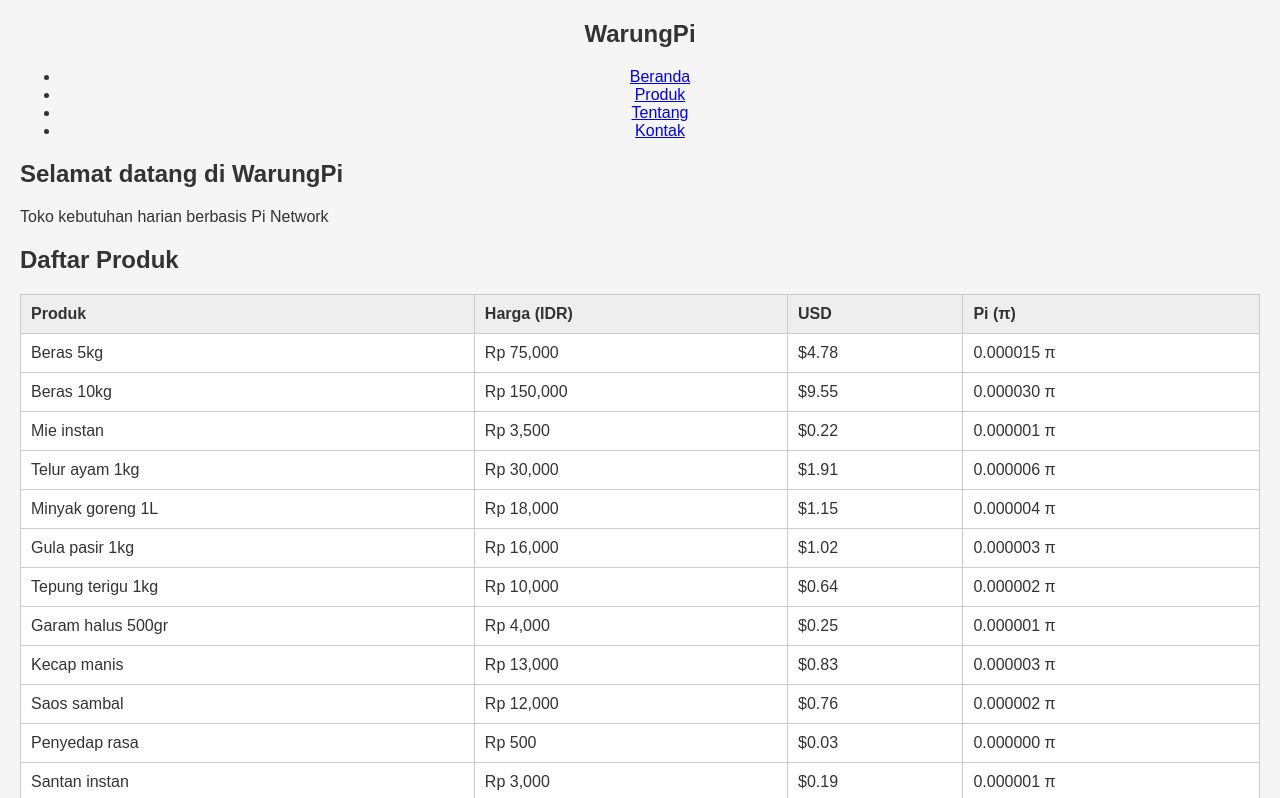
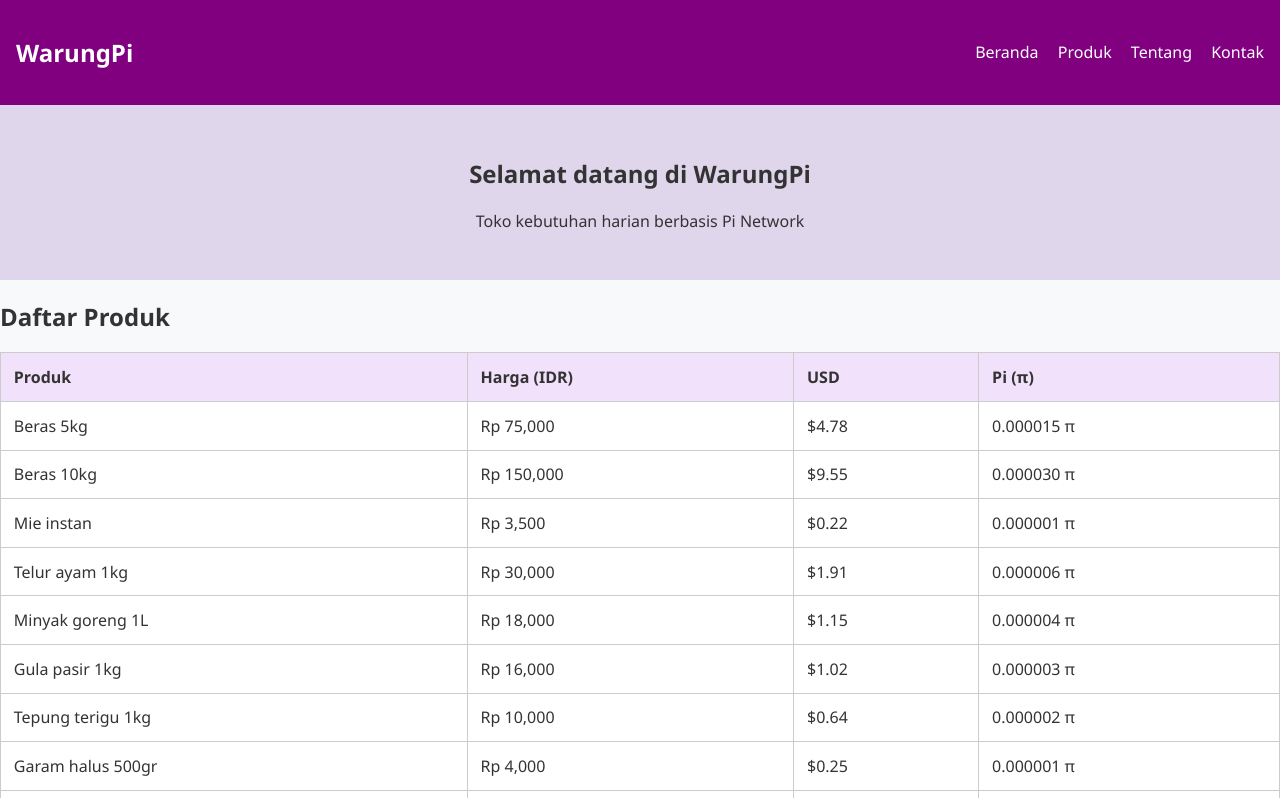
Before and after one commit to pipinantosin/WarungPi, a plain HTML site: page index.html in a window 1280 px wide. Shown: the top 798 px of the page. Drawn offline with Linux system fonts and the light colour scheme.

Commit message:
Update main.css

```diff
--- a/style/main.css
+++ b/style/main.css
@@ -1,27 +1,68 @@
 body {
-  font-family: sans-serif;
-  margin: 20px;
-  background-color: #f5f5f5;
+  font-family: 'Segoe UI', sans-serif;
+  margin: 0;
+  background-color: #f8f9fa;
   color: #333;
 }
 
-header, footer {
+.navbar {
+  background-color: #800080;
+  color: white;
+  padding: 1rem;
+  display: flex;
+  justify-content: space-between;
+  align-items: center;
+}
+
+.logo {
+  font-size: 1.5rem;
+  font-weight: bold;
+}
+
+.nav-links {
+  list-style: none;
+  display: flex;
+  gap: 1.2rem;
+  margin: 0;
+  padding: 0;
+}
+
+.nav-links li a {
+  color: white;
+  text-decoration: none;
+}
+
+.hero {
+  background-color: #e0d6eb;
+  padding: 2rem;
   text-align: center;
-  margin-bottom: 20px;
+}
+
+.section {
+  padding: 2rem;
 }
 
 table {
   width: 100%;
   border-collapse: collapse;
+  margin-top: 1rem;
   background: white;
 }
 
 th, td {
-  padding: 10px;
   border: 1px solid #ccc;
+  padding: 0.8rem;
   text-align: left;
 }
 
 th {
-  background-color: #eee;
+  background-color: #f1e1fa;
 }
+
+footer {
+  background-color: #800080;
+  color: white;
+  text-align: center;
+  padding: 1rem;
+  margin-top: 2rem;
+}
```
